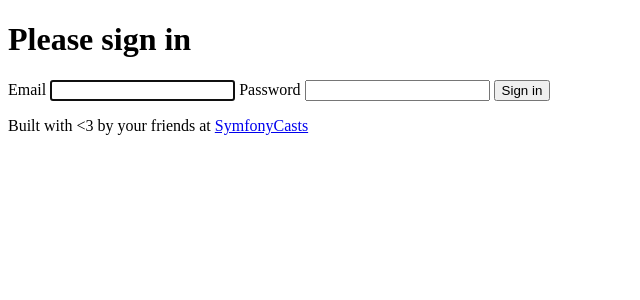
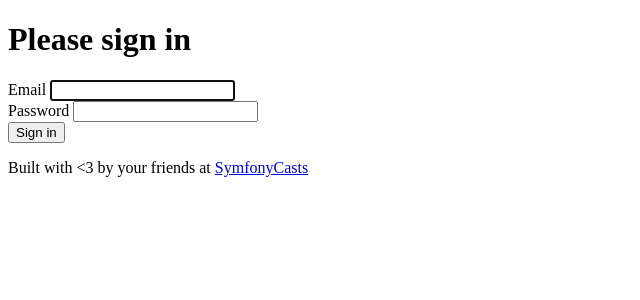
Before and after one commit to SymfonyCasts/vue, a Symfony app: template templates/security/login.html.twig in a window 1280 px wide. Shown: the part 114-414 px from the top of the page, without its empty margins (0-640 px from the left). Run offline with Twig, Linux system fonts and the light colour scheme; the template is opened without the code that fills it, so the values that code supplies are empty; some libraries are stand-ins or nearby versions.

Commit message:
login and registration styling

```diff
--- a/templates/security/login.html.twig
+++ b/templates/security/login.html.twig
@@ -3,6 +3,9 @@
 {% block title %}Log in!{% endblock %}
 
 {% block body %}
+    <div class="container">
+        <div class="row">
+            <div class="col-sm">
                 <form method="post">
                     {% if error %}
                         <div class="alert alert-danger">{{ error.messageKey|trans(error.messageData, 'security') }}</div>
@@ -14,11 +17,16 @@
                         </div>
                     {% endif %}
 
+                    <div class="form-group">
                         <h1 class="h3 mb-3 font-weight-normal">Please sign in</h1>
                         <label for="inputEmail">Email</label>
                         <input type="email" value="{{ last_username }}" name="email" id="inputEmail" class="form-control" required autofocus>
+                    </div>
+
+                    <div class="form-group">
                         <label for="inputPassword">Password</label>
                         <input type="password" name="password" id="inputPassword" class="form-control" required>
+                    </div>
 
                     <input type="hidden" name="_csrf_token"
                            value="{{ csrf_token('authenticate') }}"
@@ -39,4 +47,8 @@
                         Sign in
                     </button>
                 </form>
+            </div>
+        </div>
+
+    </div>
 {% endblock %}
```
Also changed, not shown: templates/registration/register.html.twig (+15 -7 lines). Lines whose indentation alone changed are shown as unchanged.
